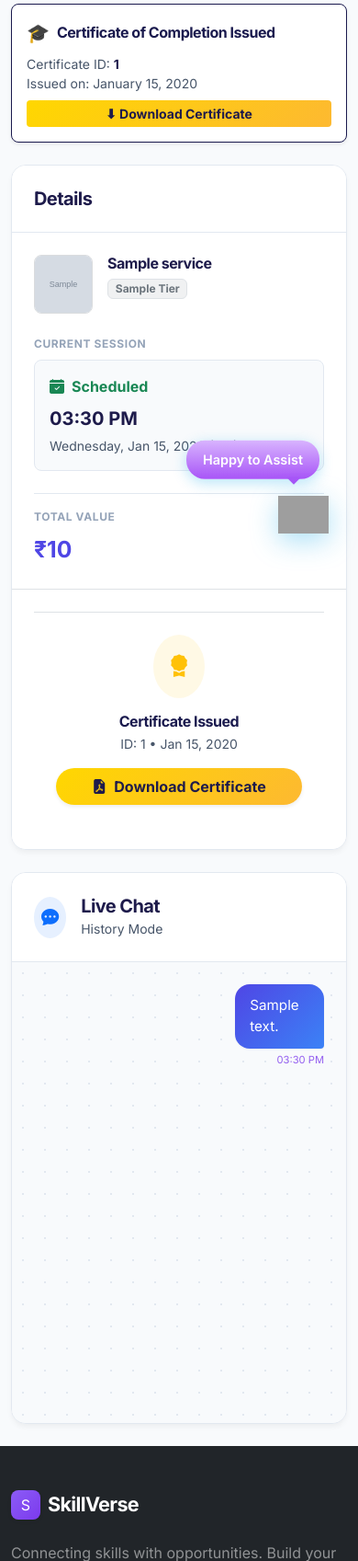
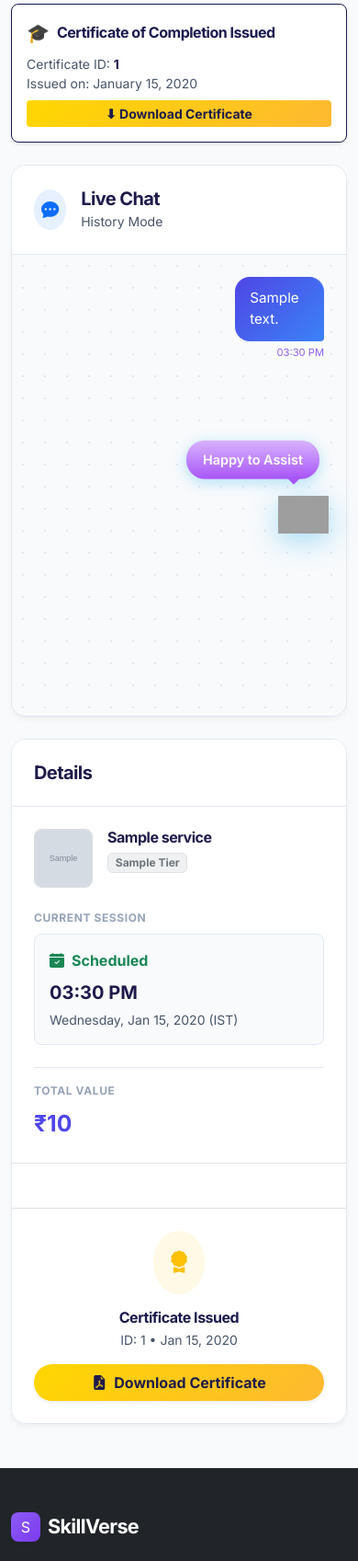
Before and after one commit to dakshbhavsar0007/SkillVerse, a Flask app: page /user/order/1 in a window 390 px wide. Shown: the part 225-1922 px from the top of the page at 92% size. Run offline with Flask 3, Linux system fonts and the light colour scheme; a user stored in the database is signed in; tables that the repository leaves empty hold one stand-in row (values such as "Sample post"); grey boxes marked "Sample" are stand-in pictures; data that the repository does not hold is empty; parts of the project's set-up code (start-up, migrations or seed data) failed here and were passed over; some libraries are stand-ins or nearby versions; grey boxes are pictures that could not be loaded.

Commit message:
Enhance responsive layout and clean up template tags in order_detail.html

```diff
--- a/templates/user/order_detail.html
+++ b/templates/user/order_detail.html
@@ -245,7 +245,7 @@
 
     <div class="row g-4">
         <!-- Sidebar: Details -->
-        <div class="col-lg-4 order-lg-2">
+        <div class="col-lg-4 order-2 order-lg-2">
             <!-- Project Card -->
             <div class="workroom-card mb-4 fade-in-up delay-100 position-sticky" style="top: 100px;">
 
@@ -327,8 +327,9 @@
                         </button>
                     </form>
                     {% endif %}
+                    {% endif %} {# end order.status == 'pending' #}
                 </div>
-                {% endif %}
+                {% endif %} {# end seller_id check #}
 
                 <!-- Seller Completion Action (Modified) -->
                 {% if current_user.id == order.seller_id and order.status == 'in_progress' %}
@@ -373,7 +374,7 @@
 
 
         <!-- Chat Area -->
-        <div class="col-lg-8 order-lg-1">
+        <div class="col-lg-8 order-1 order-lg-1">
             <div class="workroom-card fade-in-up delay-200 chat-container">
                 <div class="project-card-header d-flex justify-content-between align-items-center">
                     <div class="d-flex align-items-center">
@@ -555,7 +556,6 @@
         </div>
     </div>
 </div>
-{% endif %} <!-- Closing elusive unclosed if block -->
 {% endblock %}
 
 {% block extra_js %}
```
